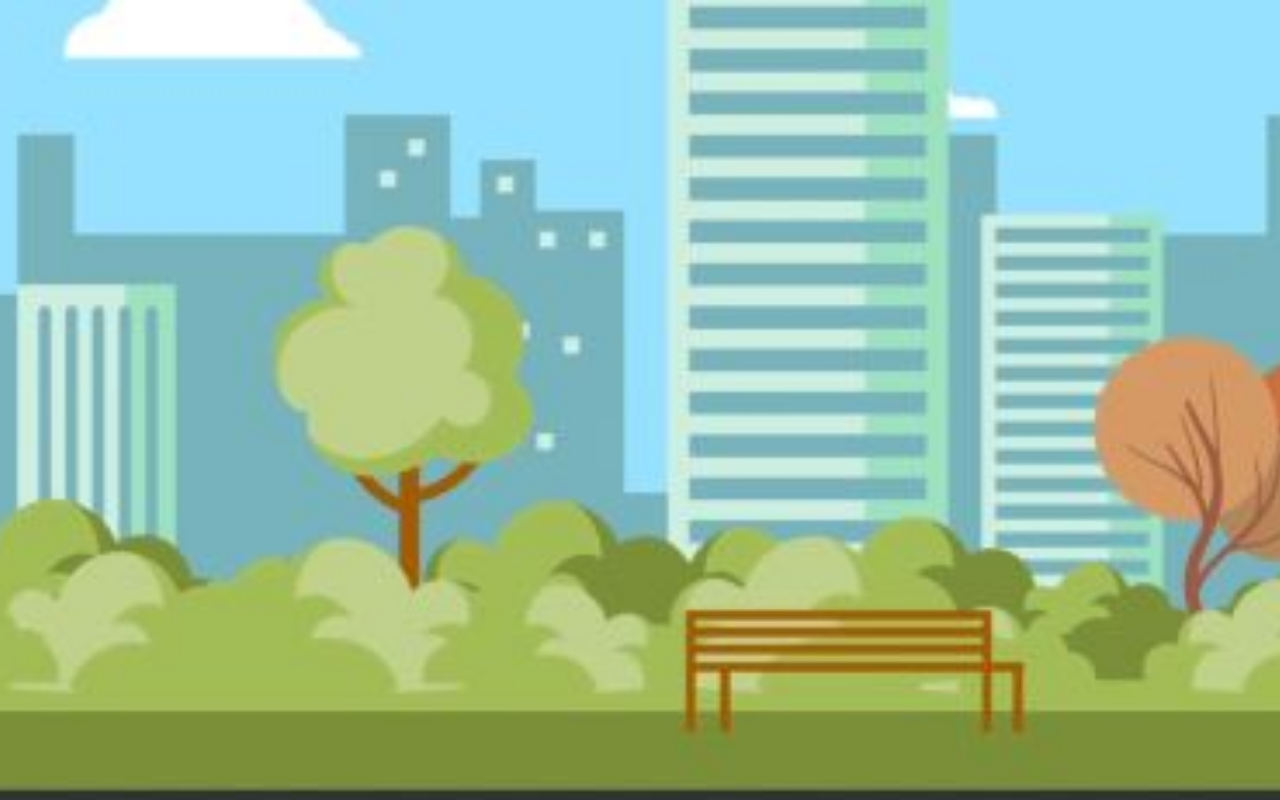
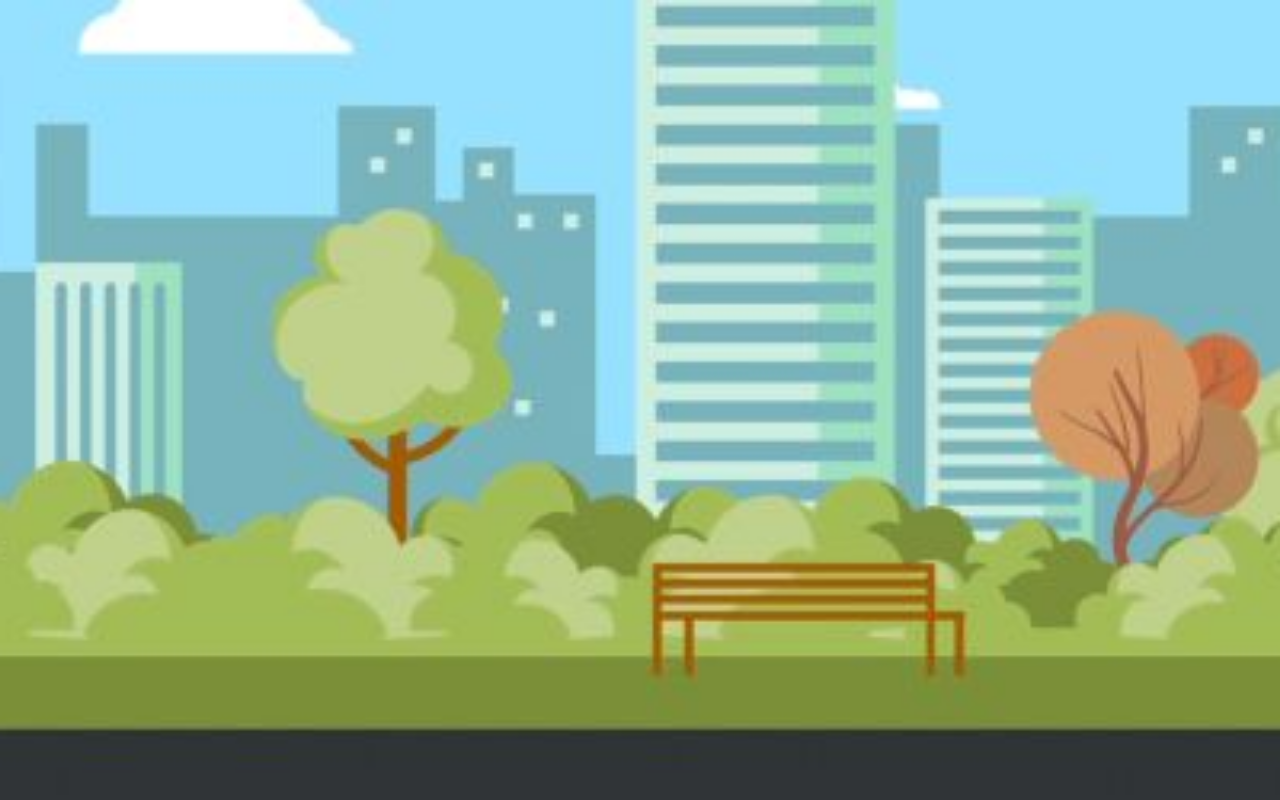
Before and after one commit to GKirvala/lesson-7, a plain HTML site: page index.html in a window 1280 px wide. Shown: the top 800 px of the page. Drawn offline with Linux system fonts and the light colour scheme.

Commit message:
Update style.css

```diff
--- a/assets/style/style.css
+++ b/assets/style/style.css
@@ -3,10 +3,14 @@
     padding: 0;
 }
 
+html, body {
+    overflow-y: hidden;
+}
+
 .bg{
     position: relative;
     background: #000 url('../images/bgforcar.jpg');
-    height:130vh;
+    height:120vh;
     background-repeat: repeat-x;
     background-size: cover;
     background-position: 0 0;
```
